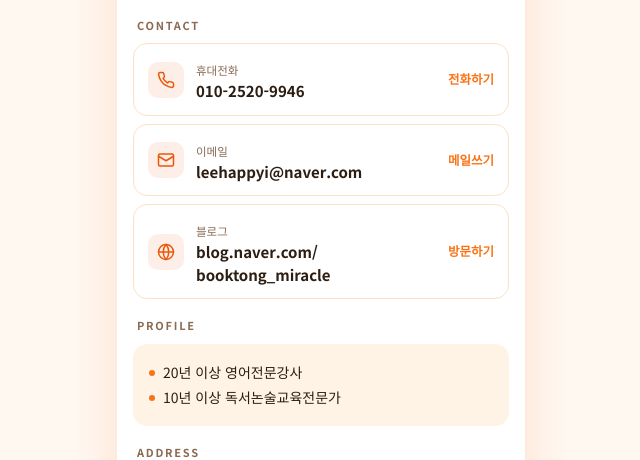
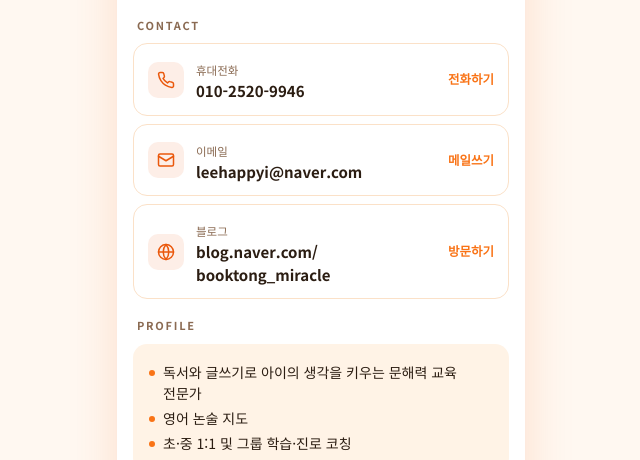
Before and after one commit to leehappyi0216-bot/namecard, a plain HTML site: page index.html in a window 1280 px wide. Shown: the part 279-739 px from the top of the page, without its empty margins (319-959 px from the left). Drawn offline with nearby package versions, Linux system fonts and the light colour scheme.

Commit message:
프로필 항목 변경
Co-Authored-By: Claude Opus 5.5 <noreply@anthropic.com>

```diff
--- a/index.html
+++ b/index.html
@@ -256,8 +256,9 @@ const CARD = {
   websiteLabel: "블로그",
   address: "경남 밀양시 새미리벌로 47 2층",
   about: [
-    "20년 이상 영어전문강사",
-    "10년 이상 독서논술교육전문가",
+    "독서와 글쓰기로 아이의 생각을 키우는 문해력 교육 전문가",
+    "영어 논술 지도",
+    "초·중 1:1 및 그룹 학습·진로 코칭",
   ],
   sns: [
     // { label: "Instagram", handle: "@아이디", url: "https://instagram.com/아이디" },
```
